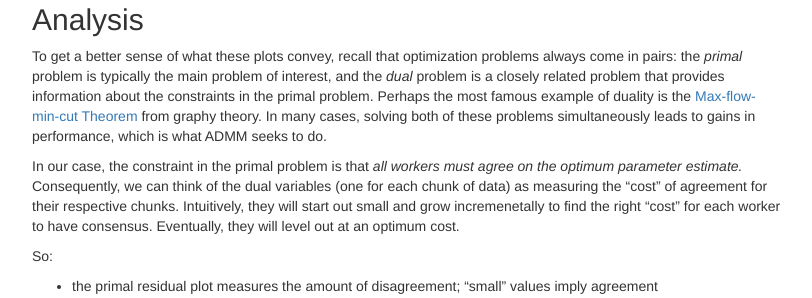
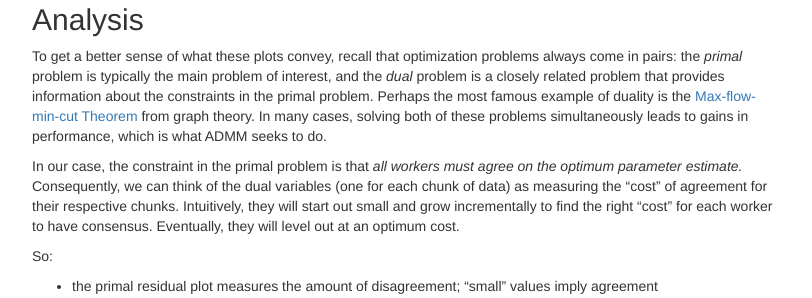
Before and after one commit to besyskymnbk/blog, a Jekyll site: the page built from _posts/work/2017-04-19-dask-glm-2.md, in a window 1280 px wide and 900 px high, scrolled down 6970 px. Shown: the part 152-450 px from the top of the window, without its empty margins (233-1045 px from the left). Built offline with Jekyll 4.4.1, drawn with Linux system fonts in a browser that asks for light colours; comment, search, counter and statistics services are not loaded.

Commit message:
Fix two small typos. (#14)

```diff
--- a/_posts/work/2017-04-19-dask-glm-2.md
+++ b/_posts/work/2017-04-19-dask-glm-2.md
@@ -367,11 +367,11 @@ Analysis
 To get a better sense of what these plots convey, recall that optimization problems always come in pairs: the *primal* problem
 is typically the main problem of interest, and the *dual* problem is a closely related problem that provides information about
 the constraints in the primal problem.  Perhaps the most famous example of duality is the [Max-flow-min-cut Theorem](https://en.wikipedia.org/wiki/Max-flow_min-cut_theorem)
-from graphy theory.  In many cases, solving both of these problems simultaneously leads to gains in performance, which is what ADMM seeks to do.
+from graph theory.  In many cases, solving both of these problems simultaneously leads to gains in performance, which is what ADMM seeks to do.
 
 In our case, the constraint in the primal problem is that *all workers must agree on the optimum parameter estimate.* Consequently, we can think
 of the dual variables (one for each chunk of data) as measuring the "cost" of agreement for their respective chunks.  Intuitively, they will start
-out small and grow incremenetally to find the right "cost" for each worker to have consensus.  Eventually, they will level out at an optimum cost.
+out small and grow incrementally to find the right "cost" for each worker to have consensus.  Eventually, they will level out at an optimum cost.
 
 So:
 - the primal residual plot measures the amount of disagreement; "small" values imply agreement
```
